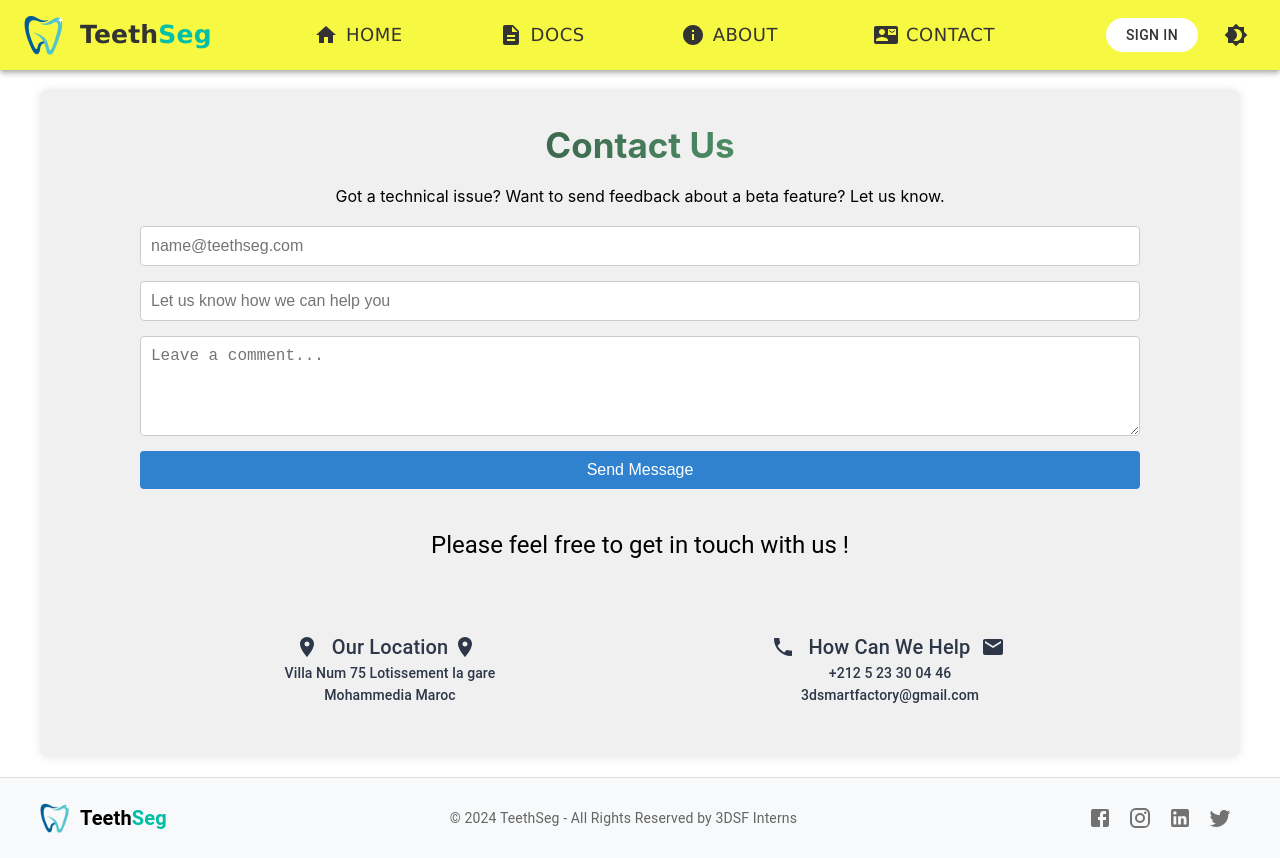
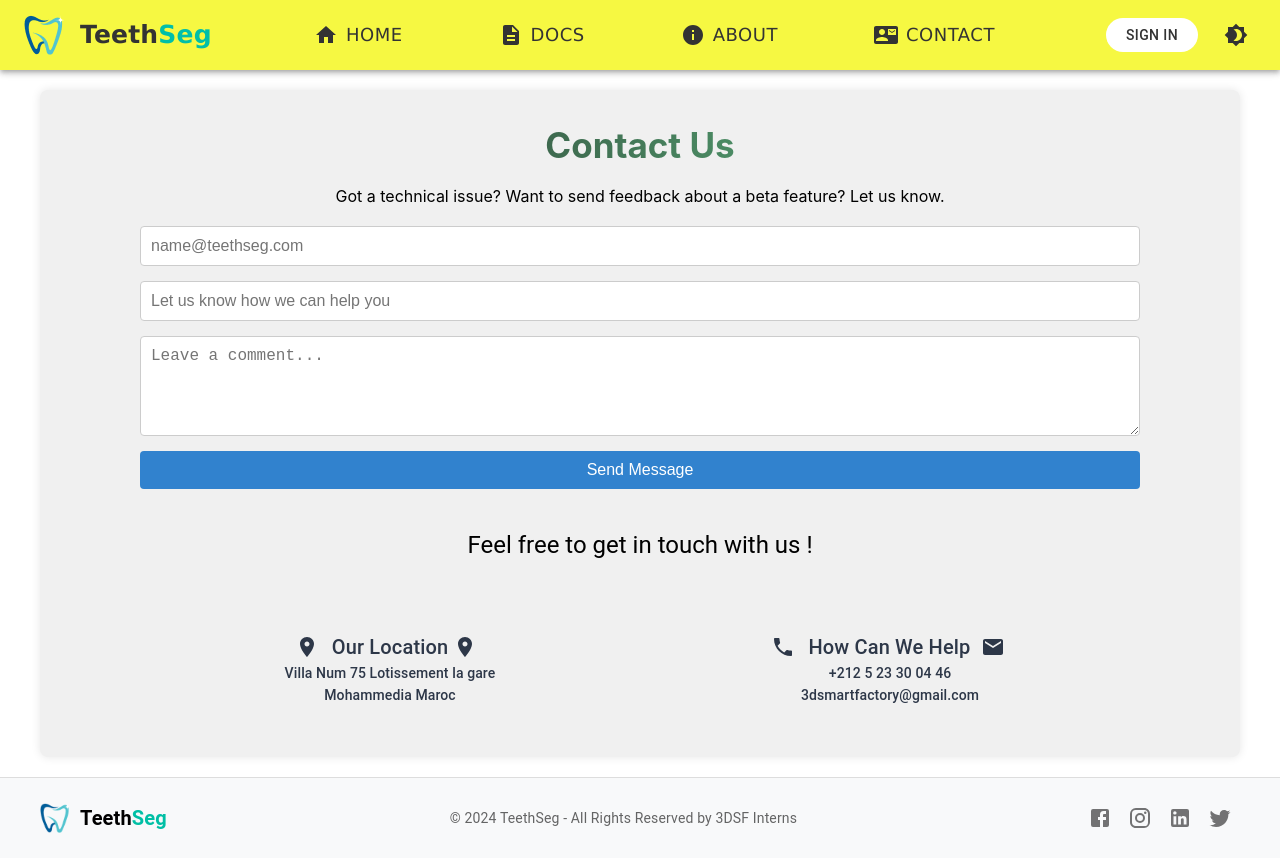
Before and after one commit to BarbaraRacha/3D-Teeth-Segmentation, a React (Create React App) app: page /contact in a window 1280 px wide. Built offline with nearby package versions, Linux system fonts and the light colour scheme.

Commit message:
5th commit

```diff
--- a/src/components/Contact.js
+++ b/src/components/Contact.js
@@ -81,7 +81,7 @@ const Contact = () => {
             </form>
 
             <Box textAlign="center" sx={{marginTop: 5}}>
-                <Typography variant="h5">Please feel free to get in touch with us !</Typography>
+                <Typography variant="h5">Feel free to get in touch with us !</Typography>
             </Box>
 
             <br/>
```
